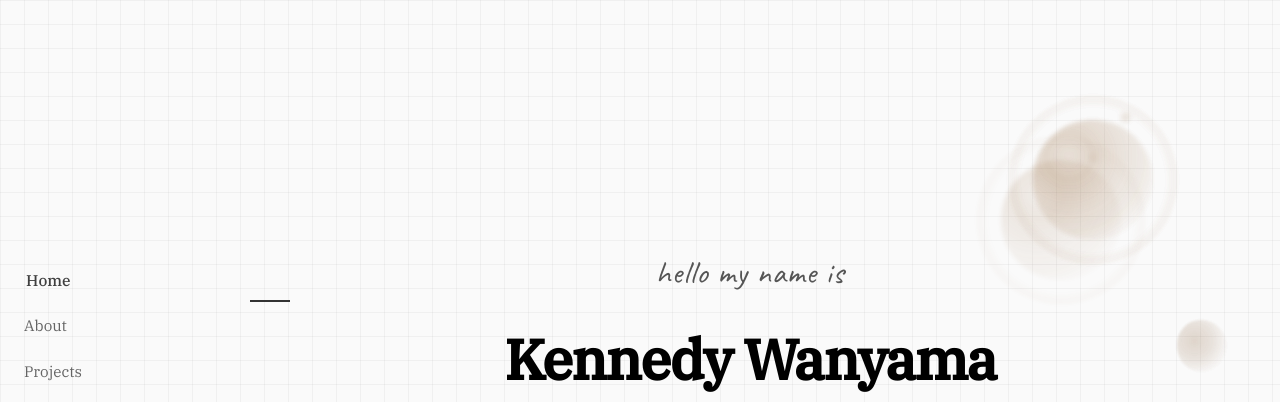
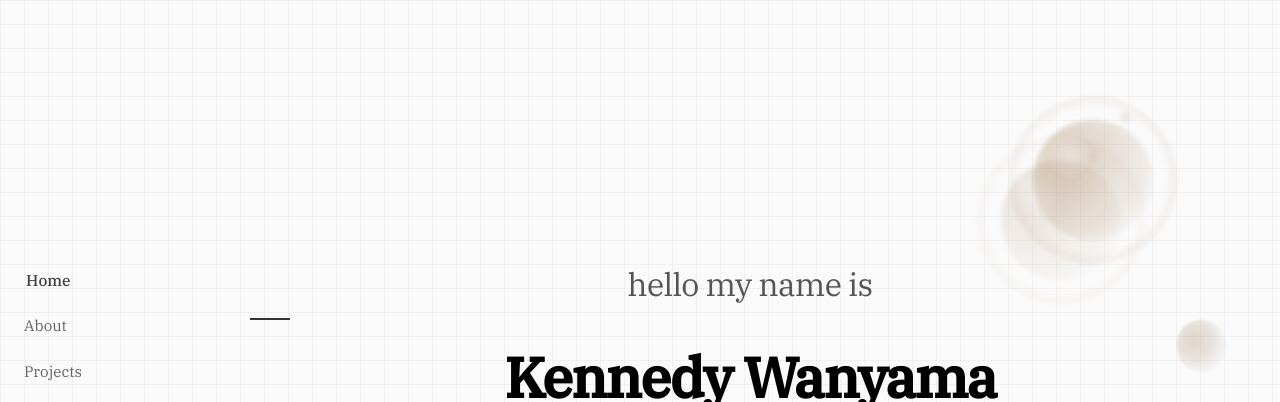
Before and after one commit to kenwanyama/portfolio, a plain HTML site: page index.html in a window 1280 px wide. Shown: the top 402 px of the page. Drawn offline with Linux system fonts and the light colour scheme.

Commit message:
Update index.html

```diff
--- a/index.html
+++ b/index.html
@@ -39,7 +39,7 @@
         <main class="scroll-container">
             <section id="intro" class="section-panel">
                 <div class="panel-content">
-                    <h2 class="handwritten">hello my name is</h2>
+                    <h2 class="hook">hello my name is</h2>
                     <h1 id="name">Kennedy Wanyama</h1>
                     <p class="hook">Building tools that turn data into decisions.<br>Math, code, and clean interfaces.</p>
 
```
